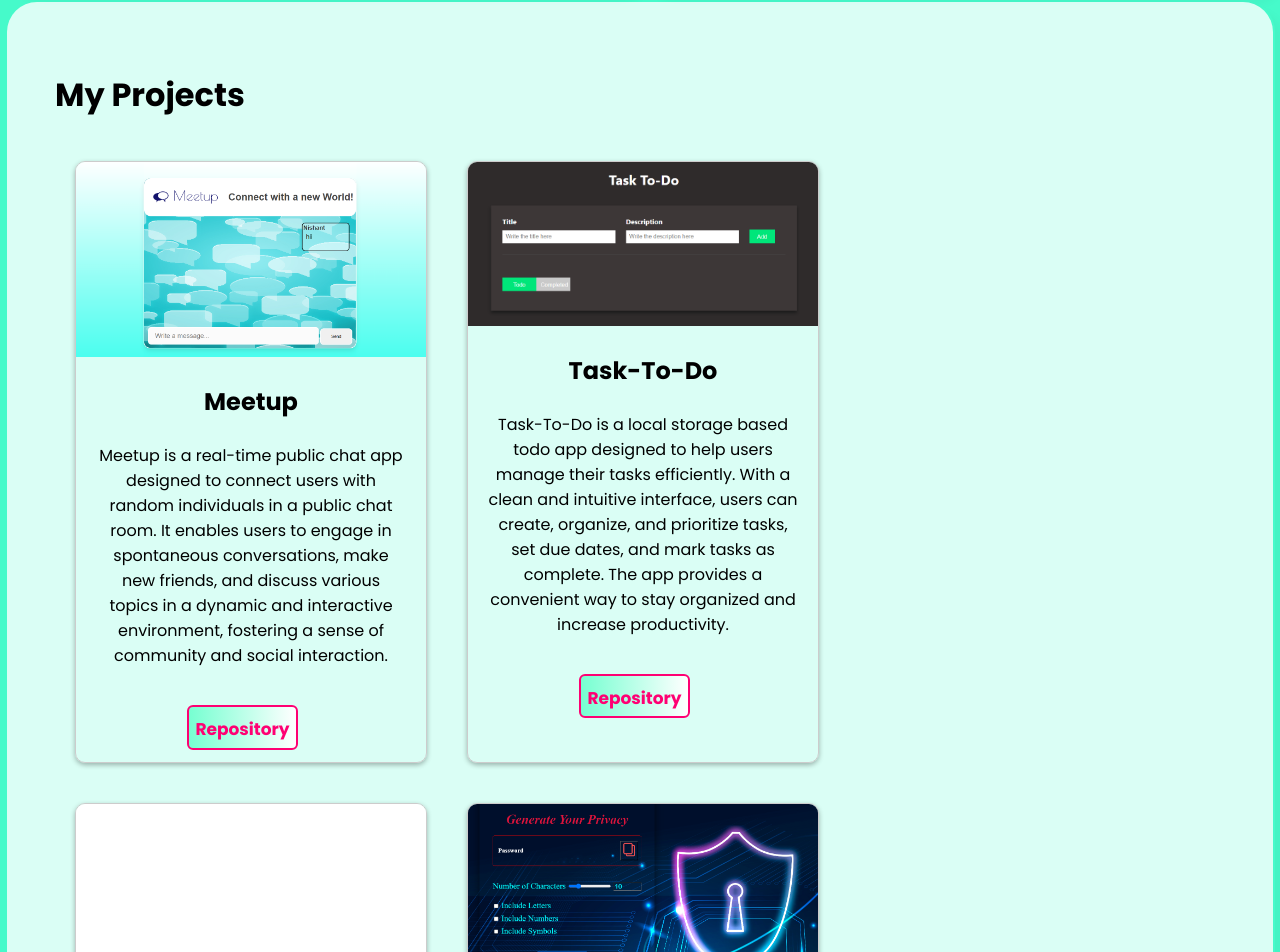
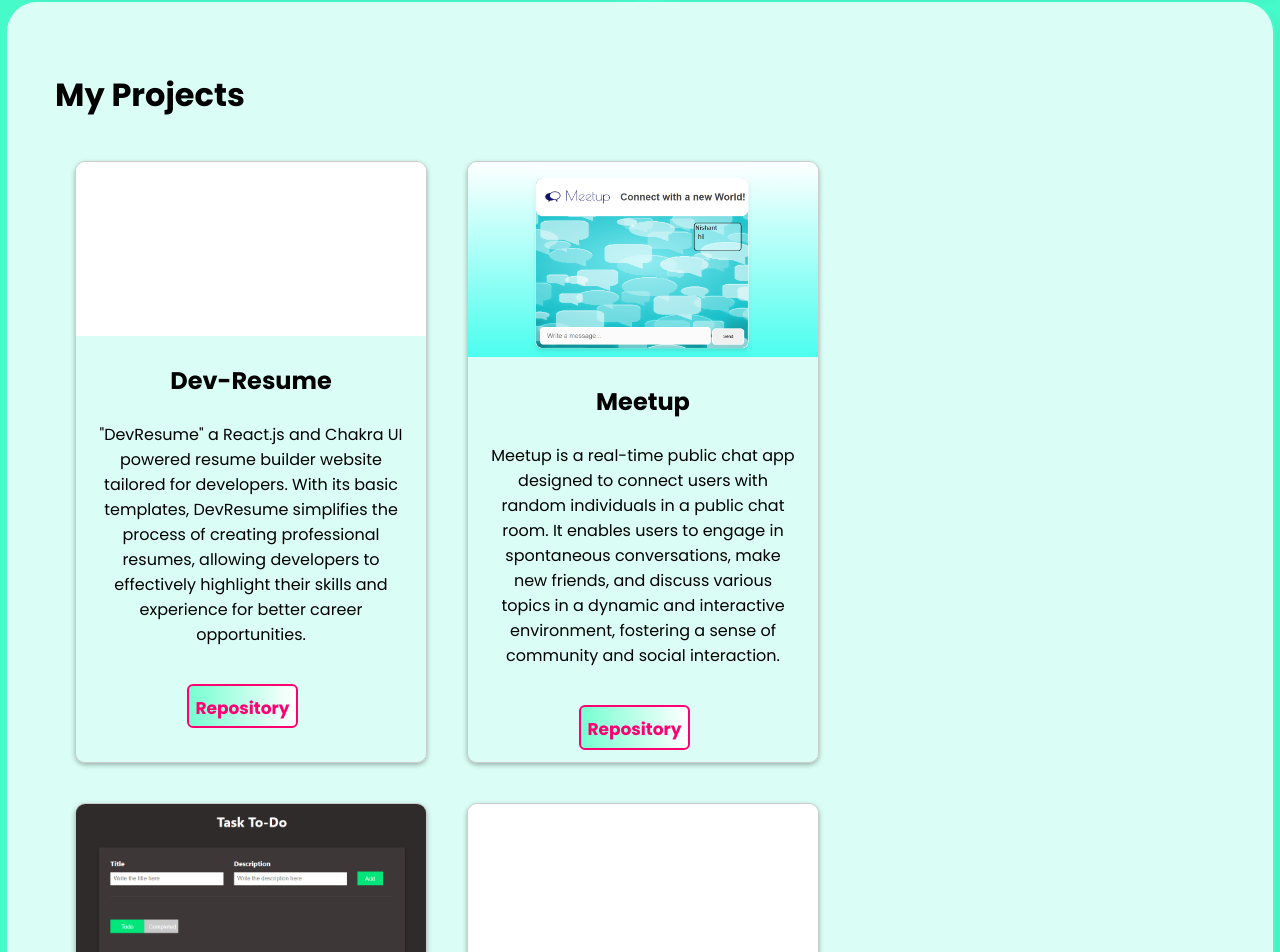
Before and after one commit to Nishant4coding/My-Portfolio, a React (Create React App) app: page / in a window 1280 px wide. Shown: the part 1686-2638 px from the top of the page. Built offline with nearby package versions, Linux system fonts and the light colour scheme.

Commit message:
project update

```diff
--- a/src/Components/Project.jsx
+++ b/src/Components/Project.jsx
@@ -8,6 +8,29 @@ export default function Project() {
         <div className="Info-2">
           <h1>My Projects</h1>
           <div className="project">
+            <div className="card details">
+              <img
+                src="./Projects/extra.png"
+                alt="Image"
+                className="card-img"
+              />
+              <div className="card-content">
+                <h3 className="card-title">Dev-Resume</h3>
+                <p className="card-text">
+                  "DevResume" a React.js and Chakra UI powered resume builder
+                  website tailored for developers. With its basic templates,
+                  DevResume simplifies the process of creating professional
+                  resumes, allowing developers to effectively highlight their
+                  skills and experience for better career opportunities.
+                </p>
+                <a href="https://nishant4coding.github.io/Dev-Resume/">
+                  <button>
+                    {" "}
+                    <b>Repository</b>{" "}
+                  </button>{" "}
+                </a>
+              </div>
+            </div>
             <div className="card details">
               <img
                 src="./Projects/meetup.png"
```
